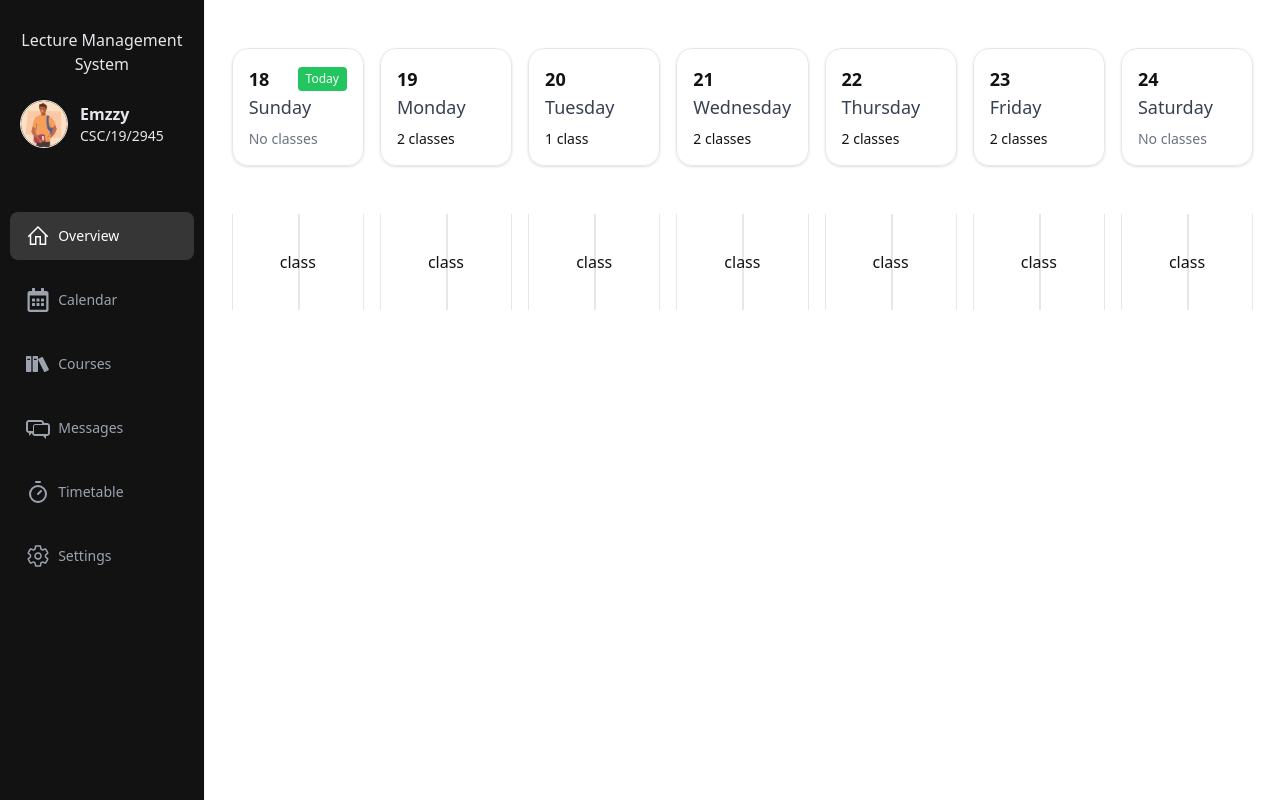
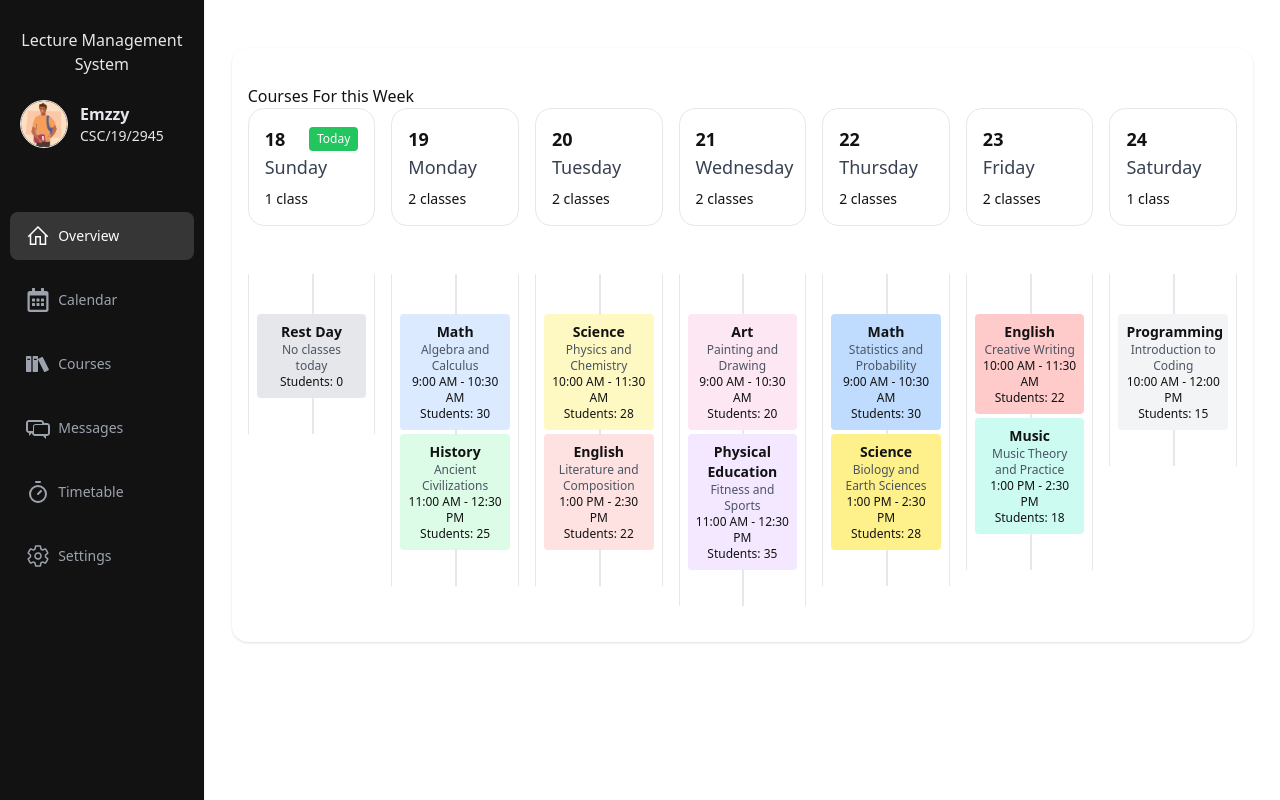
Before and after one commit to Demiladeala/Students-lecture-management-system, a React (Vite) app: page /dashboard in a window 1280 px wide. Built offline with nearby package versions, Linux system fonts and the light colour scheme.

Commit message:
feat: add dashboard pages

```diff
--- a/src/components/dashboard-details.tsx
+++ b/src/components/dashboard-details.tsx
@@ -1,14 +1,6 @@
-import WeeklyCalendar, { WeekData } from "./weekly-calendar"
+import { demoWeekData } from "../util/types-and-links"
+import WeeklyCalendar from "./weekly-calendar"
 
-const weekData: WeekData = {
-    Monday: ["Math", "History"],
-    Tuesday: ["Science"],
-    Wednesday: ["Art", "Physical Education"],
-    Thursday: ["Math", "Science"],
-    Friday: ["English", "Music"],
-    Saturday: [],
-    Sunday: []
-  };
 
 const DashboardDetails = () => {
   return (
@@ -16,7 +8,7 @@ const DashboardDetails = () => {
         <div className="w-full lg:w-[84%] flex bg-white text-primary-black h-screen pt-8 lg:pt-12 overflow-y-scroll">
              <div className="w-[95%] mx-auto">
                 {/* Courses */}
-                <WeeklyCalendar weekData={weekData} />
+                <WeeklyCalendar weekData={demoWeekData} />
                 {/* Courses */}
             </div>
         </div>
--- a/src/components/weekly-calendar.tsx
+++ b/src/components/weekly-calendar.tsx
@@ -1,7 +1,15 @@
 import { format, addDays } from "date-fns";
 
+export type ClassDetails = {
+    name: string;
+    color: string;
+    numStudents: number;
+    time: string;
+    subtitle: string;
+  };
+
 export type WeekData = {
-    [day: string]: string[];
+    [day: string]: ClassDetails[];
   };
 
   interface WeeklyCalendarProps {
@@ -12,6 +20,7 @@ export type WeekData = {
     const today = new Date();
     return Array.from({ length: 7 }, (_, i) => addDays(today, i));
   };
+
 
 //   <div className="mt-2">
 //   {weekData[day]?.length ? (
@@ -29,17 +38,18 @@ const WeeklyCalendar = ({ weekData }: WeeklyCalendarProps) => {
     const weekDates = generateWeekDates();
 
   return (
-    <div className="">
+    <div className="py-9 px-4 shadow rounded-2xl">
+        <h2 className="font-medium ">Courses For this Week</h2>
         <div className="grid grid-cols-2 md:grid-cols-4 lg:grid-cols-7 gap-4">
             {weekDates.map((date, index) => {
             const dayName = format(date, "EEEE"); // e.g., 'Monday'
             const dayNumber = format(date, "d");  // e.g., '18'
             const isToday = index === 0;
-            const classesForDay = weekData[dayName]?.length || 0;
+            const classesForDay = weekData[dayName] || [];
 
             return (
                 <div>
-                    <div key={index} className="p-4 border rounded-2xl shadow">
+                    <div key={index} className="p-4 border rounded-2xl">
                         <div className="flex justify-between items-center">
                             <div className="font-bold text-lg">
                             {dayNumber}
@@ -54,19 +64,30 @@ const WeeklyCalendar = ({ weekData }: WeeklyCalendarProps) => {
                             {dayName}
                         </div>
                         <div className="mt-2 text-sm font-medium">
-                            {classesForDay > 0 ? (
-                            <span>{classesForDay} class{classesForDay > 1 ? 'es' : ''}</span>
+                            {classesForDay.length > 0 ? (
+                                <span>{classesForDay.length} class{classesForDay.length > 1 ? 'es' : ''}</span>
                             ) : (
-                            <span className="text-gray-500">No classes</span>
+                                <span className="text-gray-500">No classes</span>
                             )}
                         </div>
                     </div>
 
-                    <div className={`mt-12 w-full relative py-9 border-l border-gray-200 ${weekDates.length === 7 && "border-r"}`}>
+                    <div className={`mt-12 w-full relative py-9 px-2 border-l border-gray-200 ${weekDates.length === 7 && "border-r"}`}>
                         <div className="absolute top-0 left-[50%] h-full border-[0.5px] border-gray-200"></div>
 
                         <div className="z-10 relative text-center">
-                            class
+                            {classesForDay.length > 0 ? (
+                                classesForDay.map((course, i) => (
+                                <div key={i} className={`text-sm p-2 rounded mt-1 ${course.color}`}>
+                                    <div className="font-semibold">{course.name}</div>
+                                    <div className="text-xs text-gray-600">{course.subtitle}</div>
+                                    <div className="text-xs">{course.time}</div>
+                                    <div className="text-xs">Students: {course.numStudents}</div>
+                                </div>
+                                ))
+                            ) : (
+                                <span className="text-gray-500">No classes</span>
+                            )}
                         </div>
                     </div>
                 </div>
--- /dev/null
+++ b/src/util/types-and-links.ts
@@ -0,0 +1,102 @@
+import { WeekData } from "../components/weekly-calendar";
+
+export const demoWeekData: WeekData = {
+    Monday: [
+      {
+        name: "Math",
+        color: "bg-blue-100",
+        numStudents: 30,
+        time: "9:00 AM - 10:30 AM",
+        subtitle: "Algebra and Calculus",
+      },
+      {
+        name: "History",
+        color: "bg-green-100",
+        numStudents: 25,
+        time: "11:00 AM - 12:30 PM",
+        subtitle: "Ancient Civilizations",
+      },
+    ],
+    Tuesday: [
+      {
+        name: "Science",
+        color: "bg-yellow-100",
+        numStudents: 28,
+        time: "10:00 AM - 11:30 AM",
+        subtitle: "Physics and Chemistry",
+      },
+      {
+        name: "English",
+        color: "bg-red-100",
+        numStudents: 22,
+        time: "1:00 PM - 2:30 PM",
+        subtitle: "Literature and Composition",
+      },
+    ],
+    Wednesday: [
+      {
+        name: "Art",
+        color: "bg-pink-100",
+        numStudents: 20,
+        time: "9:00 AM - 10:30 AM",
+        subtitle: "Painting and Drawing",
+      },
+      {
+        name: "Physical Education",
+        color: "bg-purple-100",
+        numStudents: 35,
+        time: "11:00 AM - 12:30 PM",
+        subtitle: "Fitness and Sports",
+      },
+    ],
+    Thursday: [
+      {
+        name: "Math",
+        color: "bg-blue-200",
+        numStudents: 30,
+        time: "9:00 AM - 10:30 AM",
+        subtitle: "Statistics and Probability",
+      },
+      {
+        name: "Science",
+        color: "bg-yellow-200",
+        numStudents: 28,
+        time: "1:00 PM - 2:30 PM",
+        subtitle: "Biology and Earth Sciences",
+      },
+    ],
+    Friday: [
+      {
+        name: "English",
+        color: "bg-red-200",
+        numStudents: 22,
+        time: "10:00 AM - 11:30 AM",
+        subtitle: "Creative Writing",
+      },
+      {
+        name: "Music",
+        color: "bg-teal-100",
+        numStudents: 18,
+        time: "1:00 PM - 2:30 PM",
+        subtitle: "Music Theory and Practice",
+      },
+    ],
+    Saturday: [
+      {
+        name: "Programming",
+        color: "bg-gray-100",
+        numStudents: 15,
+        time: "10:00 AM - 12:00 PM",
+        subtitle: "Introduction to Coding",
+      },
+    ],
+    Sunday: [
+      {
+        name: "Rest Day",
+        color: "bg-gray-200",
+        numStudents: 0,
+        time: "",
+        subtitle: "No classes today",
+      },
+    ],
+  };
```
